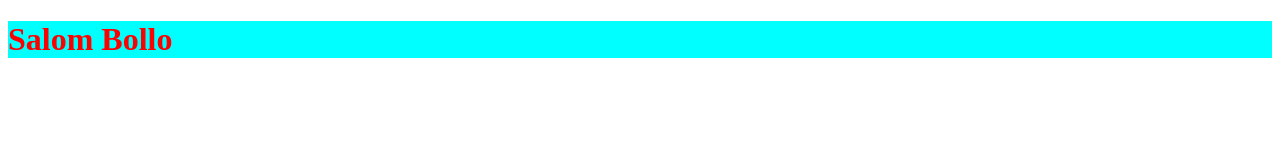
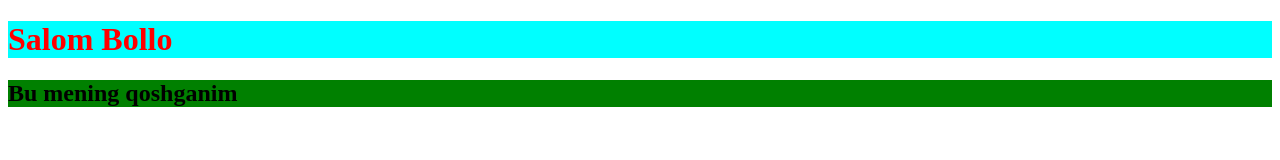
Before and after one commit to Olloshukur2001/web, a plain HTML site: page index.html in a window 1280 px wide. Drawn offline with Linux system fonts and the light colour scheme.

Commit message:
Bu yangi commit

```diff
--- a/app.js
+++ b/app.js
@@ -1,3 +1,6 @@
 const h1 = document.getElementById("h1");
+const section = document.getElementById("section");
+
+section.style.backgroundColor = 'green';
 
 h1.style.color = "red";
--- a/index.html
+++ b/index.html
@@ -16,6 +16,10 @@
 		<h1 id="h1">Salom Bollo</h1>
 	</div>
 
+	<section id="section">
+		<h2>Bu mening qoshganim</h2>
+	</section>
+
 <script src="./app.js"></script>
 </body>
 </html>
```
